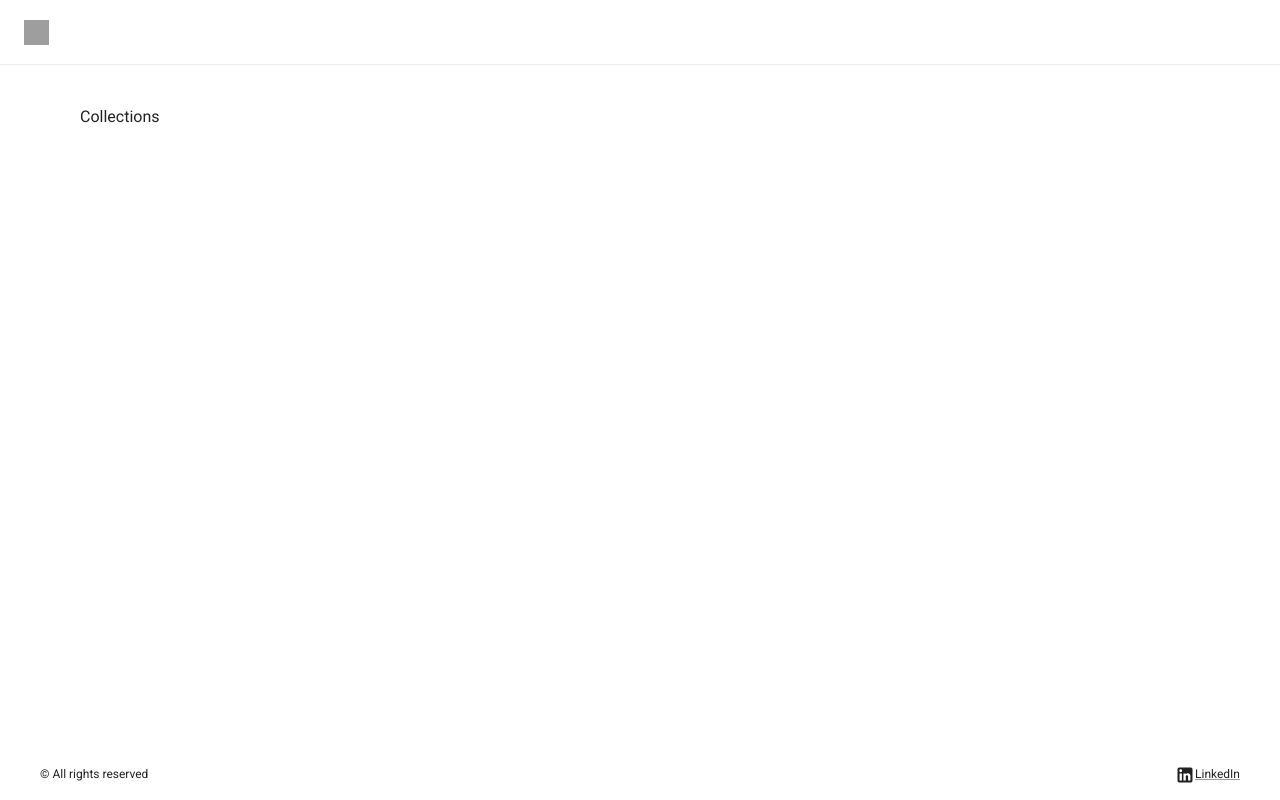
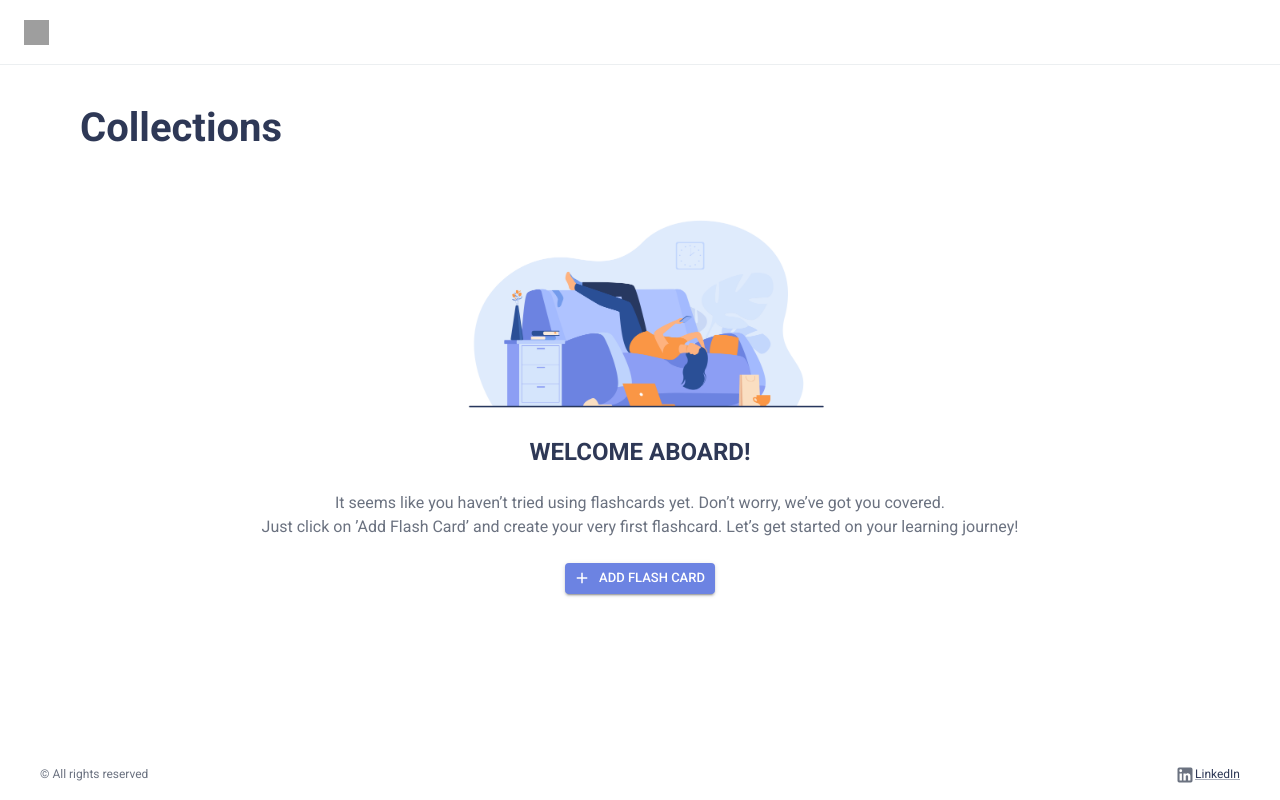
Before and after one commit to Garajluc/flashcard-app, a Next.js app: page / in a window 1280 px wide. Built offline with nearby package versions, Linux system fonts and the light colour scheme; grey boxes are pictures that could not be loaded.

Commit message:
empty screen template

```diff
--- a/src/components/collections/Collections.tsx
+++ b/src/components/collections/Collections.tsx
@@ -1,3 +1,32 @@
+import Link from 'next/link';
+import AddIcon from '@mui/icons-material/Add';
+import { EmptyScreen } from '../utils/EmptyScreen';
+import { PageTitle } from '../utils/PageTitle';
+import { ActionButton } from '../utils/ActionButton';
+
 export const Collections = () => {
-  return <div>Collections</div>;
+  return (
+    <>
+      <PageTitle title="Collections" />
+      <EmptyScreen
+        title="Welcome aboard!"
+        body={
+          <>
+            It seems like you haven&rsquo;t tried using flashcards yet.
+            Don&rsquo;t worry, we&rsquo;ve got you covered. <br />
+            Just click on &rsquo;Add Flash Card&rsquo; and create your very
+            first flashcard. Let&rsquo;s get started on your learning journey!
+          </>
+        }
+        actionButton={
+          <Link passHref href={'/collection/create'} legacyBehavior>
+            <ActionButton
+              label="Add Flash Card"
+              startIcon={<AddIcon fontSize="small" />}
+            />
+          </Link>
+        }
+      />
+    </>
+  );
 };
--- /dev/null
+++ b/src/components/utils/ActionButton.tsx
@@ -0,0 +1,14 @@
+import { Button } from '@mui/material';
+
+type ActionButtonProps = {
+  label: string;
+  startIcon?: React.ReactNode;
+};
+
+export const ActionButton = ({ label, startIcon }: ActionButtonProps) => {
+  return (
+    <Button size="small" variant="contained" startIcon={startIcon}>
+      {label}
+    </Button>
+  );
+};
--- /dev/null
+++ b/src/components/utils/EmptyScreen.tsx
@@ -0,0 +1,43 @@
+import Image from 'next/image';
+import type { Theme } from '@mui/material';
+import { Grid, Stack, Typography, useMediaQuery } from '@mui/material';
+
+type EmptyScreenProps = {
+  title: string;
+  body?: string | React.ReactNode;
+  actionButton?: React.ReactNode;
+};
+export const EmptyScreen = ({
+  title,
+  body,
+  actionButton,
+}: EmptyScreenProps) => {
+  const matchDownSM = useMediaQuery((theme: Theme) =>
+    theme.breakpoints.down('sm')
+  );
+
+  return (
+    <Stack justifyContent="center" alignItems="center" sx={{ height: '100%' }}>
+      <Image
+        src="/lazy.png"
+        width={matchDownSM ? 200 : 400}
+        height={matchDownSM ? 125 : 250}
+        alt="upload cover"
+      />
+      <Stack
+        spacing={3}
+        alignItems="center"
+        justifyContent="center"
+        sx={{ pb: 10 }}
+      >
+        <Typography variant="h2" sx={{ textTransform: 'uppercase' }}>
+          {title}
+        </Typography>
+        <Grid container justifyContent={'center'}>
+          <Typography sx={{ textAlign: 'center' }}>{body}</Typography>
+        </Grid>
+        {actionButton}
+      </Stack>
+    </Stack>
+  );
+};
--- /dev/null
+++ b/src/components/utils/PageTitle.tsx
@@ -0,0 +1,11 @@
+import Typography from '@mui/material/Typography';
+
+type PageTitleProps = { title: string };
+
+export const PageTitle = ({ title }: PageTitleProps) => {
+  return (
+    <Typography variant={'h1'} sx={{ wordBreak: 'break-word' }}>
+      {title}
+    </Typography>
+  );
+};
--- a/src/components/utils/layout/components/PageLayout.tsx
+++ b/src/components/utils/layout/components/PageLayout.tsx
@@ -1,5 +1,6 @@
 import type { ReactElement } from 'react';
-import { Box } from '@mui/material';
+import type { Theme } from '@mui/material';
+import { Box, Stack, useMediaQuery } from '@mui/material';
 import { CONTENT_HEIGHT, FULL_HEIGHT } from '../LayoutDimensionsService';
 import { AppBar } from './AppBar';
 import { Footer } from './Footer';
@@ -9,18 +10,23 @@ type PageLayoutProps = {
 };
 
 export const PageLayout = ({ children }: PageLayoutProps) => {
+  const matchDownSM = useMediaQuery((theme: Theme) =>
+    theme.breakpoints.down('sm')
+  );
+
   return (
     <Box sx={{ height: FULL_HEIGHT }}>
       <AppBar />
-      <Box
+      <Stack
         sx={{
+          position: 'relative',
           height: CONTENT_HEIGHT,
-          px: 10,
+          px: matchDownSM ? 5 : 10,
           py: 5,
         }}
       >
         {children}
-      </Box>
+      </Stack>
       <Footer />
     </Box>
   );
--- a/src/theme.tsx
+++ b/src/theme.tsx
@@ -3,16 +3,44 @@ import { createTheme } from '@mui/material/styles';
 import { blueGrey } from '@mui/material/colors';
 
 export const roboto = Roboto({
-  weight: ['300', '400', '500', '700'],
+  weight: ['300', '400', '500', '700', '900'],
   subsets: ['latin'],
   display: 'swap',
   fallback: ['Helvetica', 'Arial', 'sans-serif'],
 });
 
 export const theme = createTheme({
-  palette: {},
+  palette: {
+    primary: {
+      main: '#6c83e2',
+    },
+    text: {
+      primary: '#2e3856',
+    },
+  },
   typography: {
     fontFamily: roboto.style.fontFamily,
+    h1: {
+      fontSize: '2.5rem',
+      fontWeight: 700,
+      color: '#2e3856',
+      '@media (max-width:600px)': {
+        fontSize: '2rem',
+      },
+    },
+    h2: {
+      fontSize: '1.5rem',
+      fontWeight: 700,
+      color: '#2e3856',
+      '@media (max-width:600px)': {
+        fontSize: '1.25rem',
+      },
+    },
+    body1: {
+      fontSize: '1rem',
+      fontWeight: 400,
+      color: '#6b7280',
+    },
   },
   components: {
     MuiAppBar: {
```
Also changed, not shown: public/lazy.png (added).
